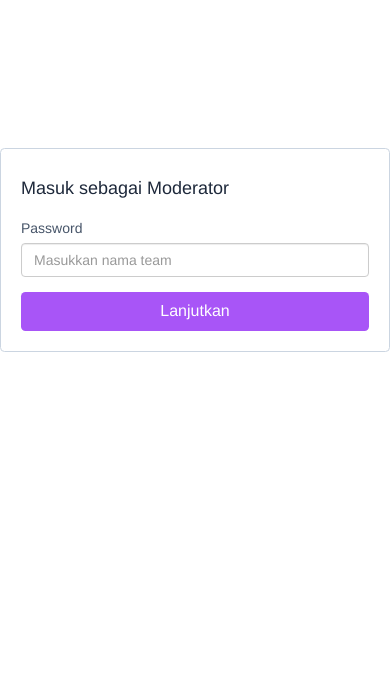
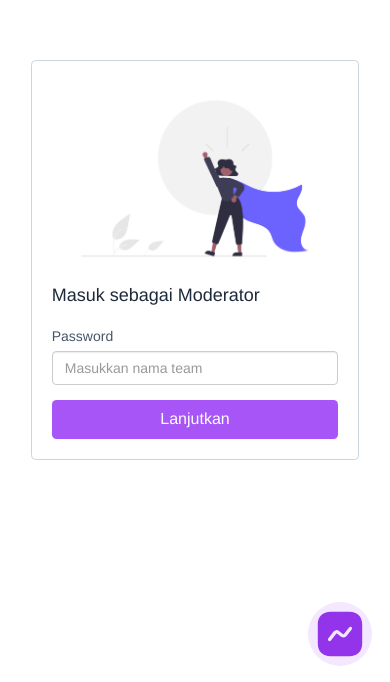
Before and after one commit to Seperempat/quizland, a website: page public/connect.html in a window 390 px wide. Shown: the part 162-844 px from the top of the page. Drawn offline with Linux system fonts and the light colour scheme; files that its build step writes are made by us from their sources; no server answers.

Commit message:
update feature

```diff
--- a/public/connect.html
+++ b/public/connect.html
@@ -12,44 +12,31 @@
     <link rel="stylesheet" href="css/bootstrap-theme.min.css" />
     <link rel="stylesheet" href="css/UI/buttons.css" />
     <link rel="stylesheet" href="css/UI/inputcontrol.css" />
+    <link rel="stylesheet" href="css/global/global.css" />
 
     <link rel="stylesheet" href="css/connectcss/pageconnect.css" />
     <script src="js/jquery.min.js"></script>
     <script src="socket.io/socket.io.js"></script>
     <script src="js/game/connect.js"></script>
+    <script src="js/directing/direct.js"></script>
   </head>
   <body>
-    <!-- <div >
-		<div class="">
-			<div id="quiz_title"></div>
-			<div id="quiz_pic" "></div>
-		</div>
-
-	  <div class="container__form">
-		<div class="contianer__input">
-		  <h3>Connect as administrator</h3>
-		  <div class="form-group">
-			<label for="admin_password">Password</label>
-
-			<input
-			  type="text"
-			  class="form-control"
-			  id="admin_password"
-			  maxlength="20"
-			  placeholder="Masukkan nama team"
-			/>
-		  </div>
-
-		  <button id="btn_admin_connect" class="button__input">Lanjutkan</button>
-		</div>
-	  </div>
-    </div> -->
-
+    <div class="home__target">
+      <div class="svg__btn" id="get_direct">
+        <img src="./assets/svg/home.svg" alt="" />
+      </div>
+    </div>
     <div class="container__admin__role">
       <div class="container__form">
         <!-- form -->
 
         <div class="contianer__input">
+          <div class="image__container">
+            <img
+              src="./assets/img/undraw-moderator.png"
+              alt="moderator-images"
+            />
+          </div>
           <h4>Masuk sebagai Moderator</h4>
 
           <div class="form-group">
--- /dev/null
+++ b/public/css/animate/homeanimate.css
@@ -0,0 +1,30 @@
+.animated_svg_btn {
+  display: flex;
+  align-items: center;
+  justify-content: center;
+}
+
+.animated_svg_btn:hover {
+  animation-name: buttonShow;
+  animation-duration: 4s;
+}
+
+@keyframes buttonShow {
+  100% {
+    transform: translateX(300px) translateY(100px);
+  }
+}
+
+.svg__btn {
+  order: 2;
+  z-index: 1;
+}
+.home__role a {
+  display: block;
+  order: 1;
+  line-height: normal;
+  padding: 6px 14px;
+  background-color: green;
+  color: yellowgreen;
+  margin-right: -15px;
+}
--- a/public/css/connectcss/forms/formcss.css
+++ b/public/css/connectcss/forms/formcss.css
@@ -5,15 +5,15 @@
   border-radius: 0.45rem;
   border: solid 1px #cbd5e1;
   background-color: white;
-  flex-grow: 3;
 }
 
-.container__form .contianer__input {
-  width: 100%; /* Lebar penuh */
-  max-width: 500px; /* Sesuaikan dengan lebar maksimum yang Anda inginkan */
-  margin-left: auto;
-  margin-right: auto;
+.wrapper_role {
+  display: flex;
+  justify-content: center;
+  align-items: center;
+  /* height: 100vh; */
 }
+
 .contianer__input h4 {
   margin-bottom: 2rem;
   color: #1e293b;
@@ -26,12 +26,35 @@ label {
 }
 
 .container__form {
+  max-width: 560px;
+
+  padding: 12px;
   display: flex;
+  justify-content: center;
   flex-direction: column;
-  justify-content: center;
   align-items: center;
-  max-width: 560px;
+  width: 100%;
   width: 450px;
 
   /* margin: 0 auto; */
 }
+
+.image__container {
+  width: fit-content;
+  height: auto;
+}
+
+img {
+  width: 100%;
+}
+
+@media screen and (max-width: 500px) {
+  .container__form .contianer__input {
+    width: 100%; /* Lebar penuh */
+    margin: 0 12px;
+  }
+  .contianer__input h4 {
+    margin-bottom: 2rem;
+    color: #1e293b;
+  }
+}
--- a/public/css/connectcss/pageconnect.css
+++ b/public/css/connectcss/pageconnect.css
@@ -3,11 +3,6 @@
   display: flex;
   justify-content: center;
   /* flex-direction: column; */
-}
-
-.image__quiz {
-  width: 50px;
-  height: 50px;
 }
 
 .container-top {
@@ -22,4 +17,5 @@
   justify-content: center;
   align-items: center;
   height: 100vh;
+  padding: 0 1.875rem;
 }
--- /dev/null
+++ b/public/css/global/global.css
@@ -0,0 +1,6 @@
+.home__target {
+  position: absolute;
+  bottom: 0;
+  right: 0;
+  margin: 16px 18px;
+}
--- a/public/css/users/users.css
+++ b/public/css/users/users.css
@@ -3,4 +3,5 @@
   justify-content: center;
   align-items: center;
   height: 100vh;
+  padding: 0 1.875rem;
 }
--- /dev/null
+++ b/public/js/directing/direct.js
@@ -0,0 +1,9 @@
+document.addEventListener("DOMContentLoaded", function () {
+  const getHome = document.getElementById("get_direct");
+
+  const redirect = () => {
+    window.location.href = "index.html";
+  };
+
+  getHome.addEventListener("click", redirect);
+});
```
Also changed, not shown: public/css/frontpages/entry/homepage.css (+25 -1 lines), public/index.html (+0 -3 lines), public/users.html (+11 -0 lines), public/assets/img/undraw-moderator.png (added), public/assets/img/undraw-player.png (added), public/assets/svg/home.svg (added), public/css/UI/countertime.css (line endings or trailing spaces).
